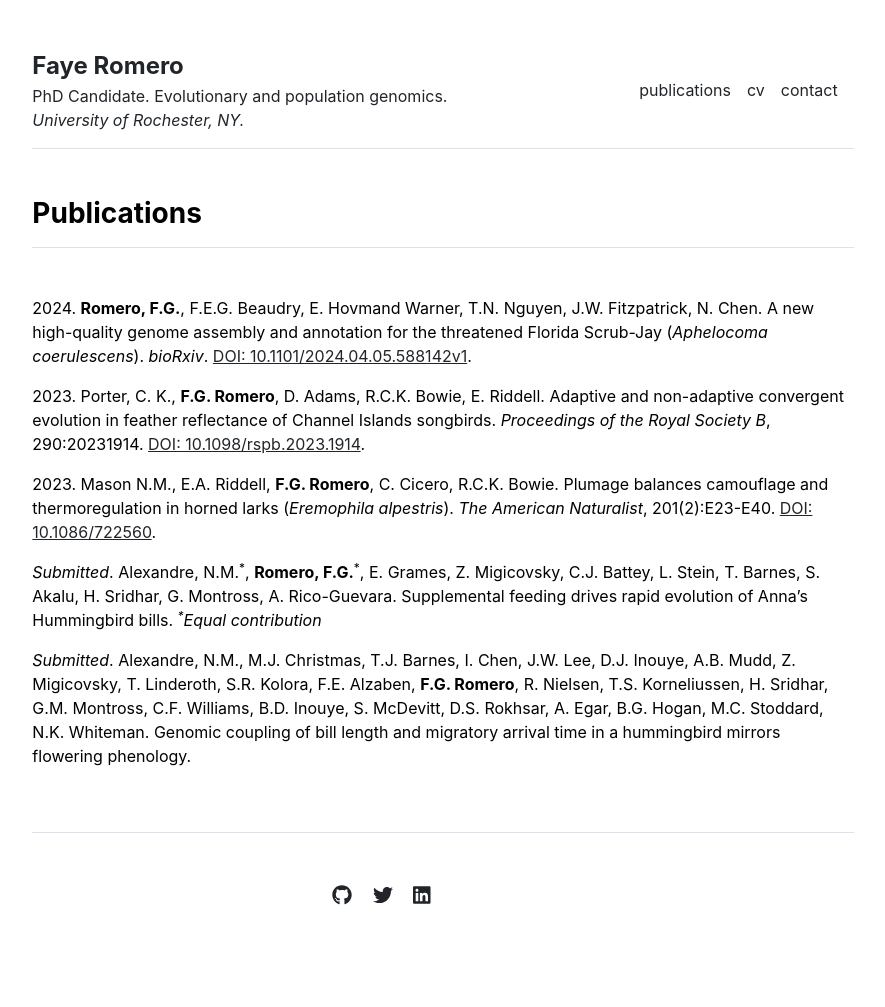
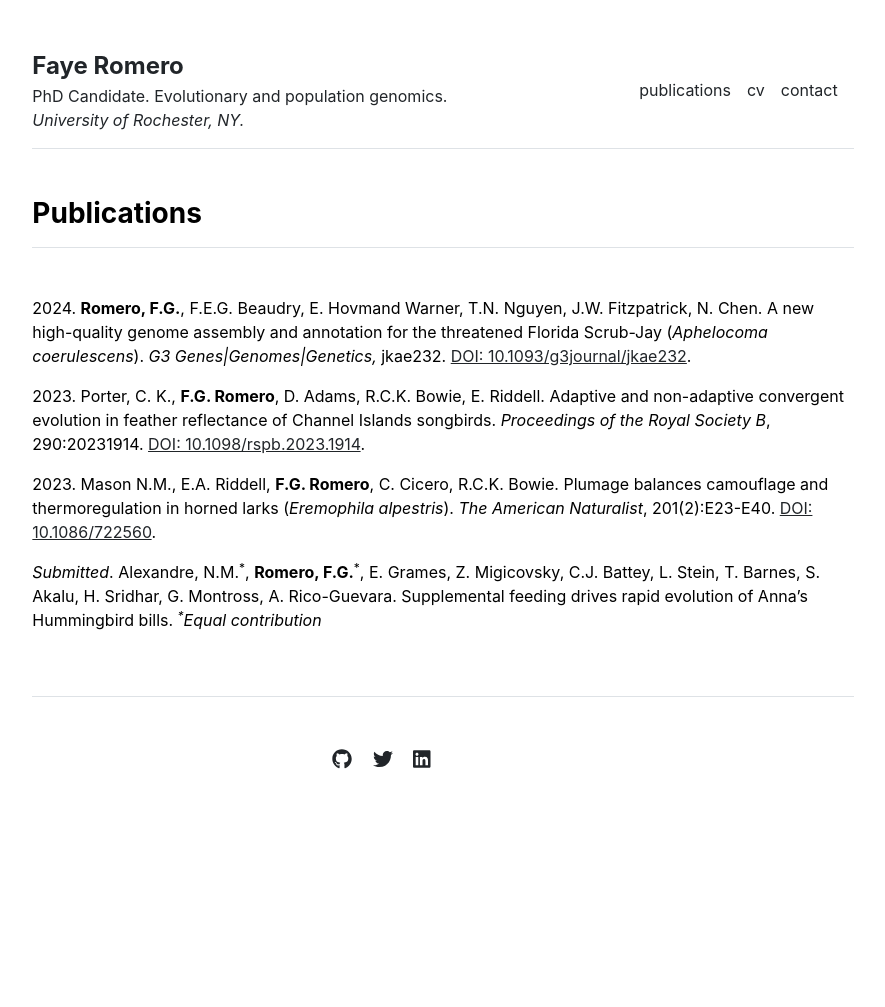
Before and after one commit to faye-romero/faye-romero.github.io, a Jekyll site: the page built from publications.md, in a window 1280 px wide. Shown: the whole page, without its empty margins (197-1082 px from the left). Built offline with Jekyll 4.4.1, drawn with Linux system fonts in a browser that asks for light colours; after the commit the page ends 900 px from its top, so only the background shows below that.

Commit message:
Update publications

```diff
--- a/_data/publications.yml
+++ b/_data/publications.yml
@@ -1,13 +1,11 @@
 featured:
-- {name: '2024. <b>Romero, F.G.</b>, F.E.G. Beaudry, E. Hovmand Warner, T.N. Nguyen, J.W. Fitzpatrick, N. Chen. A new high-quality genome assembly and annotation for the threatened Florida Scrub-Jay (<i>Aphelocoma coerulescens</i>). <i>bioRxiv</i>. <a href="https://www.biorxiv.org/content/10.1101/2024.04.05.588142v1">DOI: 10.1101/2024.04.05.588142v1</a>.'}
+- {name: '2024. <b>Romero, F.G.</b>, F.E.G. Beaudry, E. Hovmand Warner, T.N. Nguyen, J.W. Fitzpatrick, N. Chen. A new high-quality genome assembly and annotation for the threatened Florida Scrub-Jay (<i>Aphelocoma coerulescens</i>). <i>G3 Genes|Genomes|Genetics,</i> jkae232. <a href="https://academic.oup.com/g3journal/advance-article/doi/10.1093/g3journal/jkae232/7778701?login=false">DOI: 10.1093/g3journal/jkae232</a>.'}
 
 index:
-- {name: '2024. <b>Romero, F.G.</b>, F.E.G. Beaudry, E. Hovmand Warner, T.N. Nguyen, J.W. Fitzpatrick, N. Chen. A new high-quality genome assembly and annotation for the threatened Florida Scrub-Jay (<i>Aphelocoma coerulescens</i>). <i>bioRxiv</i>. <a href="https://www.biorxiv.org/content/10.1101/2024.04.05.588142v1">DOI: 10.1101/2024.04.05.588142v1</a>.'}
+- {name: '2024. <b>Romero, F.G.</b>, F.E.G. Beaudry, E. Hovmand Warner, T.N. Nguyen, J.W. Fitzpatrick, N. Chen. A new high-quality genome assembly and annotation for the threatened Florida Scrub-Jay (<i>Aphelocoma coerulescens</i>). <i>G3 Genes|Genomes|Genetics,</i> jkae232. <a href="https://academic.oup.com/g3journal/advance-article/doi/10.1093/g3journal/jkae232/7778701?login=false">DOI: 10.1093/g3journal/jkae232</a>.'}
 
 - {name: '2023. Porter, C. K., <b>F.G. Romero</b>, D. Adams, R.C.K. Bowie, E. Riddell. Adaptive and non-adaptive convergent evolution in feather reflectance of Channel Islands songbirds. <i>Proceedings of the Royal Society B</i>, 290:20231914. <a href="https://royalsocietypublishing.org/doi/10.1098/rspb.2023.1914">DOI: 10.1098/rspb.2023.1914</a>.'}
 
 - {name: '2023. Mason N.M., E.A. Riddell, <b>F.G. Romero</b>, C. Cicero, R.C.K. Bowie. Plumage balances camouflage and thermoregulation in horned larks (<i>Eremophila alpestris</i>). <i>The American Naturalist</i>, 201(2):E23-E40. <a href="https://www.journals.uchicago.edu/doi/10.1086/722560">DOI: 10.1086/722560</a>.'}
 
 - {name: '<i>Submitted</i>. Alexandre, N.M.<sup>*</sup>, <b>Romero, F.G.</b><sup>*</sup>, E. Grames, Z. Migicovsky, C.J. Battey, L. Stein, T. Barnes, S. Akalu, H. Sridhar, G. Montross, A. Rico-Guevara. Supplemental feeding drives rapid evolution of Anna’s Hummingbird bills. <i><sup>*</sup>Equal contribution</i>'}
-
-- {name: '<i>Submitted</i>. Alexandre, N.M., M.J. Christmas, T.J. Barnes, I. Chen, J.W. Lee, D.J. Inouye, A.B. Mudd, Z. Migicovsky, T. Linderoth, S.R. Kolora, F.E. Alzaben, <b>F.G. Romero</b>, R. Nielsen, T.S. Korneliussen, H. Sridhar, G.M. Montross, C.F. Williams, B.D. Inouye, S. McDevitt, D.S. Rokhsar, A. Egar, B.G. Hogan, M.C. Stoddard, N.K. Whiteman. Genomic coupling of bill length and migratory arrival time in a hummingbird mirrors flowering phenology.'}
```
Also changed, not shown: _posts/2024-10-03-fsj-genome-published.markdown (added, +8 -0 lines).
